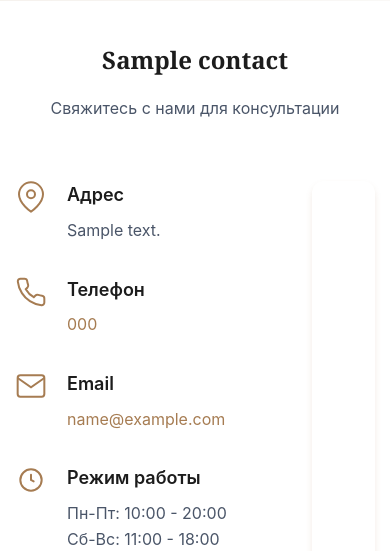
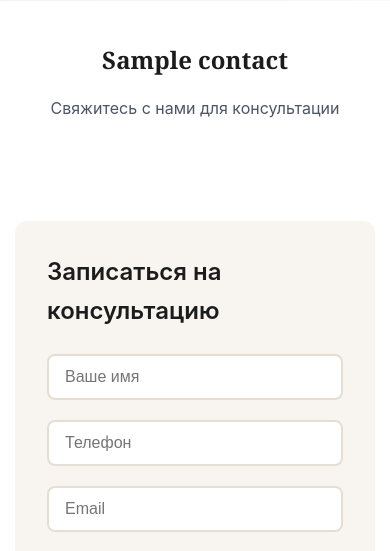
Before and after one commit to KoboSteruS/OilFusion_lending, a Flask app: template app/templates/index.html in a window 390 px wide. Shown: the part 5949-6500 px from the top of the page. Run offline with Flask 3, Linux system fonts and the light colour scheme; the template is opened without the code that fills it: most values are stand-ins (such as "Sample title", 1, 10 or a date in 2020); grey boxes marked "Sample" are stand-in pictures; some libraries are stand-ins or nearby versions.

Commit message:
feat: reorganized contacts layout - form moved to right column

```diff
--- a/app/static/css/responsive.css
+++ b/app/static/css/responsive.css
@@ -89,7 +89,12 @@
 
     /* Контакты */
     .contacts-content {
-        flex-direction: column;
+        grid-template-columns: 1fr;
+        gap: 40px;
+    }
+
+    .contacts-form {
+        order: -1; /* Форма сверху на планшетах */
     }
 
     /* Подвал */
@@ -110,6 +115,15 @@
     .footer-title {
         font-size: 1.25rem;
         letter-spacing: 1px;
+    }
+
+    /* Контакты на мобильных */
+    .contacts-content {
+        gap: 30px;
+    }
+
+    .contacts-form {
+        order: -1; /* Форма сверху на мобильных */
     }
     :root {
         --section-padding: 40px 0;
--- a/app/static/css/sections.css
+++ b/app/static/css/sections.css
@@ -646,6 +646,12 @@
     display: grid;
     grid-template-columns: 1fr 1fr;
     gap: 60px;
+    margin-bottom: 60px;
+}
+
+.contacts-form {
+    display: flex;
+    flex-direction: column;
 }
 
 .contact-item {
--- a/app/templates/sections/contacts.html
+++ b/app/templates/sections/contacts.html
@@ -7,6 +7,7 @@
         </div>
 
         <div class="contacts-content">
+            <!-- Левая колонка: Контактная информация -->
             <div class="contacts-info" data-aos="fade-right">
                 <div class="contact-item">
                     <div class="contact-icon">
@@ -64,8 +65,10 @@
                         <p class="contact-text">Пн-Пт: 10:00 - 20:00<br>Сб-Вс: 11:00 - 18:00</p>
                     </div>
                 </div>
+            </div>
 
-                <!-- Форма обратной связи -->
+            <!-- Правая колонка: Форма записи -->
+            <div class="contacts-form" data-aos="fade-left">
                 <div class="contact-form-wrapper">
                     <h3 class="form-title">Записаться на консультацию</h3>
                     <form class="contact-form" id="contactForm">
@@ -85,10 +88,11 @@
                     </form>
                 </div>
             </div>
+        </div>
 
-            <div class="contacts-map" data-aos="fade-left">
-                <div id="map" class="map-container"></div>
-            </div>
+        <!-- Карта (полная ширина) -->
+        <div class="contacts-map" data-aos="fade-up">
+            <div id="map" class="map-container"></div>
         </div>
     </div>
 </section>
```
